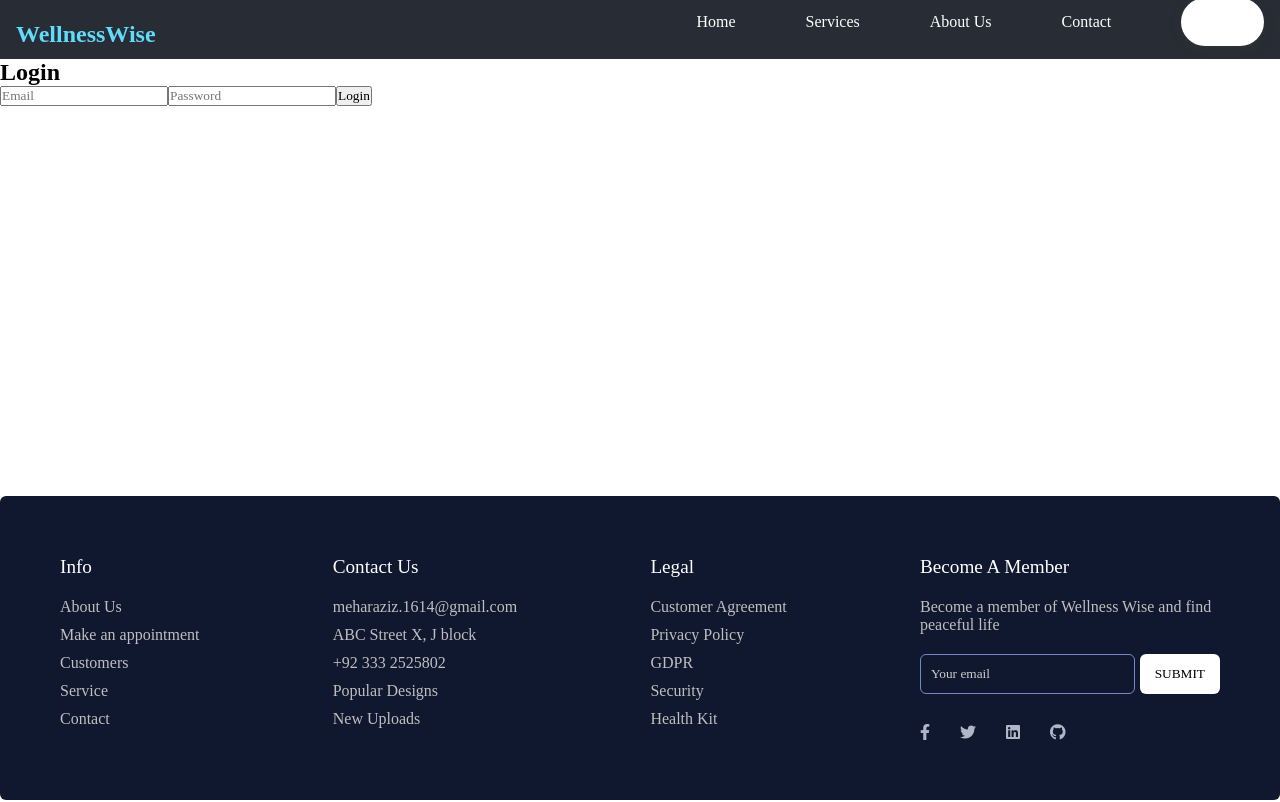
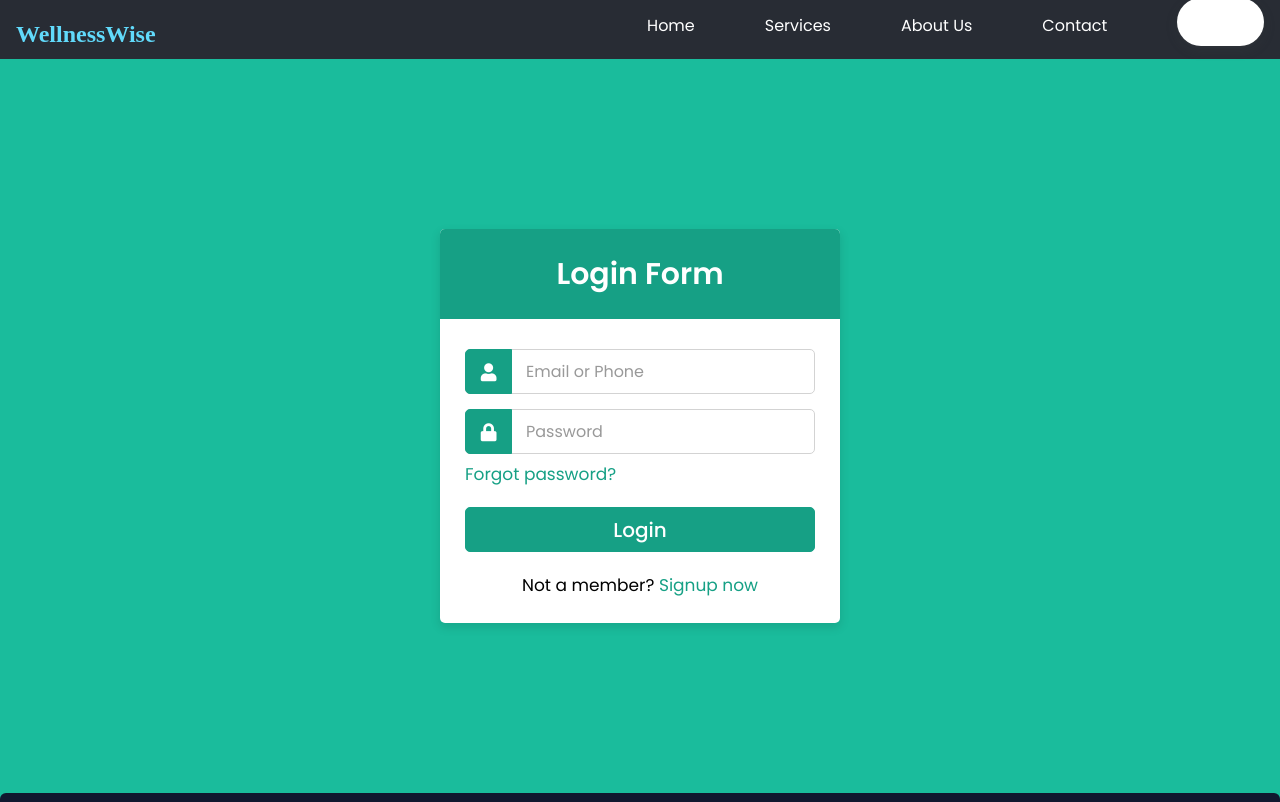
Before and after one commit to Mehar-Aziz/WellnessWise, a React (Create React App) app in the folder wellnesswise-frontend/: page /login in a window 1280 px wide. Shown: the top 802 px of the page. Built offline with nearby package versions, Linux system fonts and the light colour scheme; a web font is replaced by a local one.

Commit message:
Adjust Footer

```diff
--- a/wellnesswise-frontend/src/components/Footer.css
+++ b/wellnesswise-frontend/src/components/Footer.css
@@ -7,7 +7,7 @@
 }
 
 .footer {
-  position: fixed;
+  position:inherit;
   bottom: 0;
   max-width: 1280px;
   width: 100%;
--- a/wellnesswise-frontend/src/components/Login.css
+++ b/wellnesswise-frontend/src/components/Login.css
@@ -1,44 +1,120 @@
-.login-container {
-    max-width: 400px;
-    margin: 0 auto;
-    padding: 20px;
-    border: 1px solid #ccc;
-    border-radius: 6px;
-    background-color: #f9f9f9;
+@import url('https://fonts.googleapis.com/css2?family=Poppins:wght@200;300;400;500;600;700&display=swap');
+*{
+  margin: 0;
+  padding: 0;
+  box-sizing: border-box;
+  font-family: 'Poppins',sans-serif;
+}
+body{
+  background: #1abc9c;
+
+}
+html, body {
+  height: 100%;
+  margin: 0;
+  padding: 0;
 }
 
-  .login-container h2 {
-    text-align: center;
-    margin-bottom: 20px;
+#root {
+  min-height: 100%;
+  overflow-y: auto; /* Enable vertical scrolling */
 }
 
-  .login-form {
+::selection{
+  background: rgba(26,188,156,0.3);
+}
+.container{
+  max-width: 440px;
+  padding: 0 20px;
+  margin: 170px auto;
+}
+.wrapper{
+  width: 100%;
+  background: #fff;
+  border-radius: 5px;
+  box-shadow: 0px 4px 10px 1px rgba(0,0,0,0.1);
+}
+.wrapper .title{
+  height: 90px;
+  background: #16a085;
+  border-radius: 5px 5px 0 0;
+  color: #fff;
+  font-size: 30px;
+  font-weight: 600;
   display: flex;
-    flex-direction: column;
+  align-items: center;
+  justify-content: center;
 }
-
-  .login-form input[type="email"],
-  .login-form input[type="password"],
-  .login-form button[type="submit"] {
-    margin-bottom: 10px;
-    padding: 10px;
-    border: 1px solid #ccc;
-    border-radius: 4px;
+.wrapper form{
+  padding: 30px 25px 25px 25px;
 }
-
-  .login-form button[type="submit"] {
-    background-color: #007bff;
-    color: white;
+.wrapper form .row{
+  height: 45px;
+  margin-bottom: 15px;
+  position: relative;
+}
+.wrapper form .row input{
+  height: 100%;
+  width: 100%;
+  outline: none;
+  padding-left: 60px;
+  border-radius: 5px;
+  border: 1px solid lightgrey;
+  font-size: 16px;
+  transition: all 0.3s ease;
+}
+form .row input:focus{
+  border-color: #16a085;
+  box-shadow: inset 0px 0px 2px 2px rgba(26,188,156,0.25);
+}
+form .row input::placeholder{
+  color: #999;
+}
+.wrapper form .row i{
+  position: absolute;
+  width: 47px;
+  height: 100%;
+  color: #fff;
+  font-size: 18px;
+  background: #16a085;
+  border: 1px solid #16a085;
+  border-radius: 5px 0 0 5px;
+  display: flex;
+  align-items: center;
+  justify-content: center;
+}
+.wrapper form .pass{
+  margin: -8px 0 20px 0;
+}
+.wrapper form .pass a{
+  color: #16a085;
+  font-size: 17px;
+  text-decoration: none;
+}
+.wrapper form .pass a:hover{
+  text-decoration: underline;
+}
+.wrapper form .button input{
+  color: #fff;
+  font-size: 20px;
+  font-weight: 500;
+  padding-left: 0px;
+  background: #16a085;
+  border: 1px solid #16a085;
   cursor: pointer;
-    transition: background-color 0.3s ease;
 }
-
-  .login-form button[type="submit"]:hover {
-    background-color: #0056b3;
+form .button input:hover{
+  background: #12876f;
 }
-
-  .error-message {
-    color: red;
-    margin-bottom: 10px;
+.wrapper form .signup-link{
   text-align: center;
+  margin-top: 20px;
+  font-size: 17px;
 }
+.wrapper form .signup-link a{
+  color: #16a085;
+  text-decoration: none;
+}
+form .signup-link a:hover{
+  text-decoration: underline;
+}
--- a/wellnesswise-frontend/src/components/Login.js
+++ b/wellnesswise-frontend/src/components/Login.js
@@ -1,39 +1,88 @@
-import React, { useState } from "react";
-import { useNavigate } from "react-router-dom";
+// import React, { useState } from "react";
+// import { useNavigate } from "react-router-dom";
+
+// const Login = () => {
+//   const navigate = useNavigate();
+//   const [email, setEmail] = useState("");
+//   const [password, setPassword] = useState("");
+
+//   const handleLogin = (e) => {
+//     e.preventDefault();
+//     // Mock login validation (replace with your own logic)
+//     if (email === "test@example.com" && password === "password123") {
+//         // Mock successful login action
+//         console.log("Login successful!");
+//         // Reset form fields
+//         setEmail("");
+//         setPassword("");
+
+//         navigate("/")
+//       } else {
+//         // Mock unsuccessful login action
+//         console.log("Error")
+//       }
+//     };
+
+//   return (
+//     <div>
+//       <h2>Login</h2>
+//       <form className="login-form" onSubmit={handleLogin}>
+//         <input
+//           type="email"
+//           placeholder="Email"
+//           value={email}
+//           onChange={(e) => setEmail(e.target.value)}
+//           required
+//         />
+//         <input
+//           type="password"
+//           placeholder="Password"
+//           value={password}
+//           onChange={(e) => setPassword(e.target.value)}
+//           required
+//         />
+//         <button type="submit">Login</button>
+//       </form>
+//     </div>
+//   );
+// };
+
+// export default Login;
+import React, { useState } from 'react';
+import './Login.css'; // Import your CSS file for styling
 
 const Login = () => {
-  const navigate = useNavigate();
-  const [email, setEmail] = useState("");
-  const [password, setPassword] = useState("");
+  const [emailOrPhone, setEmailOrPhone] = useState('');
+  const [password, setPassword] = useState('');
 
-  const handleLogin = (e) => {
+  const handleSubmit = (e) => {
     e.preventDefault();
-    // Mock login validation (replace with your own logic)
-    if (email === "test@example.com" && password === "password123") {
-        // Mock successful login action
-        console.log("Login successful!");
+    // Add your form submission logic here
+    console.log('Form submitted!');
+    console.log('Email/Phone:', emailOrPhone);
+    console.log('Password:', password);
     // Reset form fields
-        setEmail("");
-        setPassword("");
-
-        navigate("/")
-      } else {
-        // Mock unsuccessful login action
-        console.log("Error")
-      }
+    setEmailOrPhone('');
+    setPassword('');
   };
 
   return (
-    <div>
-      <h2>Login</h2>
-      <form className="login-form" onSubmit={handleLogin}>
+    <div className="container">
+      <div className="wrapper">
+        <div className="title"><span>Login Form</span></div>
+        <form onSubmit={handleSubmit}>
+          <div className="row">
+            <i className="fas fa-user"></i>
             <input
-          type="email"
-          placeholder="Email"
-          value={email}
-          onChange={(e) => setEmail(e.target.value)}
+              type="text"
+              placeholder="Email or Phone"
+              value={emailOrPhone}
+              onChange={(e) => setEmailOrPhone(e.target.value)}
               required
             />
+          </div>
+          <div className="row">
+            <i className="fas fa-lock"></i>
             <input
               type="password"
               placeholder="Password"
@@ -41,8 +90,14 @@
               onChange={(e) => setPassword(e.target.value)}
               required
             />
-        <button type="submit">Login</button>
+          </div>
+          <div className="pass"><a href="#">Forgot password?</a></div>
+          <div className="row button">
+            <input type="submit" value="Login" />
+          </div>
+          <div className="signup-link">Not a member? <a href="#">Signup now</a></div>
         </form>
+      </div>
     </div>
   );
 };
--- a/wellnesswise-frontend/src/index.css
+++ b/wellnesswise-frontend/src/index.css
@@ -1,13 +1,10 @@
-body {
+html, body {
+  height: 100%;
   margin: 0;
-  font-family: -apple-system, BlinkMacSystemFont, 'Segoe UI', 'Roboto', 'Oxygen',
-    'Ubuntu', 'Cantarell', 'Fira Sans', 'Droid Sans', 'Helvetica Neue',
-    sans-serif;
-  -webkit-font-smoothing: antialiased;
-  -moz-osx-font-smoothing: grayscale;
+  padding: 0;
 }
 
-code {
-  font-family: source-code-pro, Menlo, Monaco, Consolas, 'Courier New',
-    monospace;
+#root {
+  min-height: 100%;
+  overflow-y: auto; /* Enable vertical scrolling */
 }
```
Lines whose indentation alone changed are shown as unchanged.
